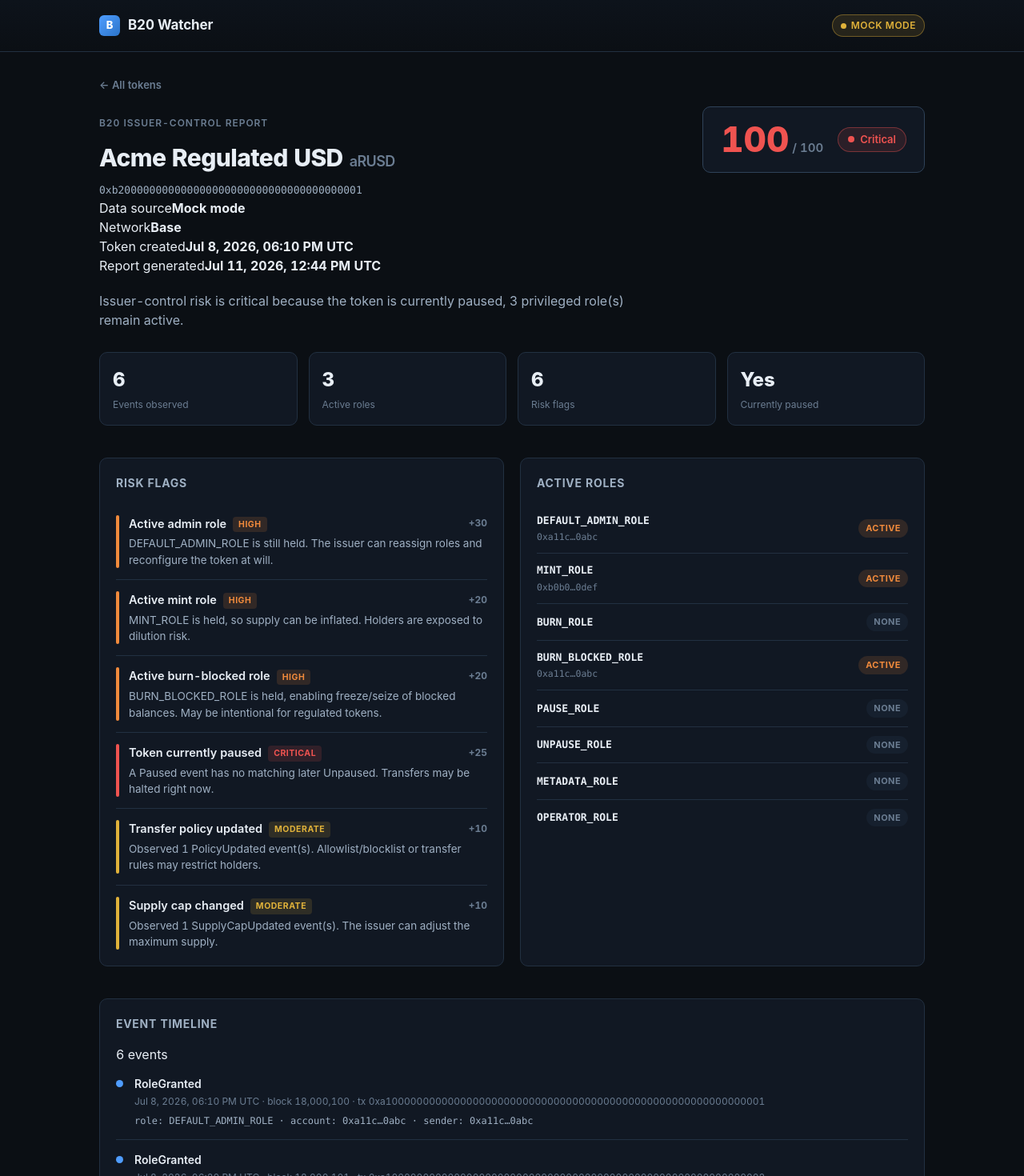
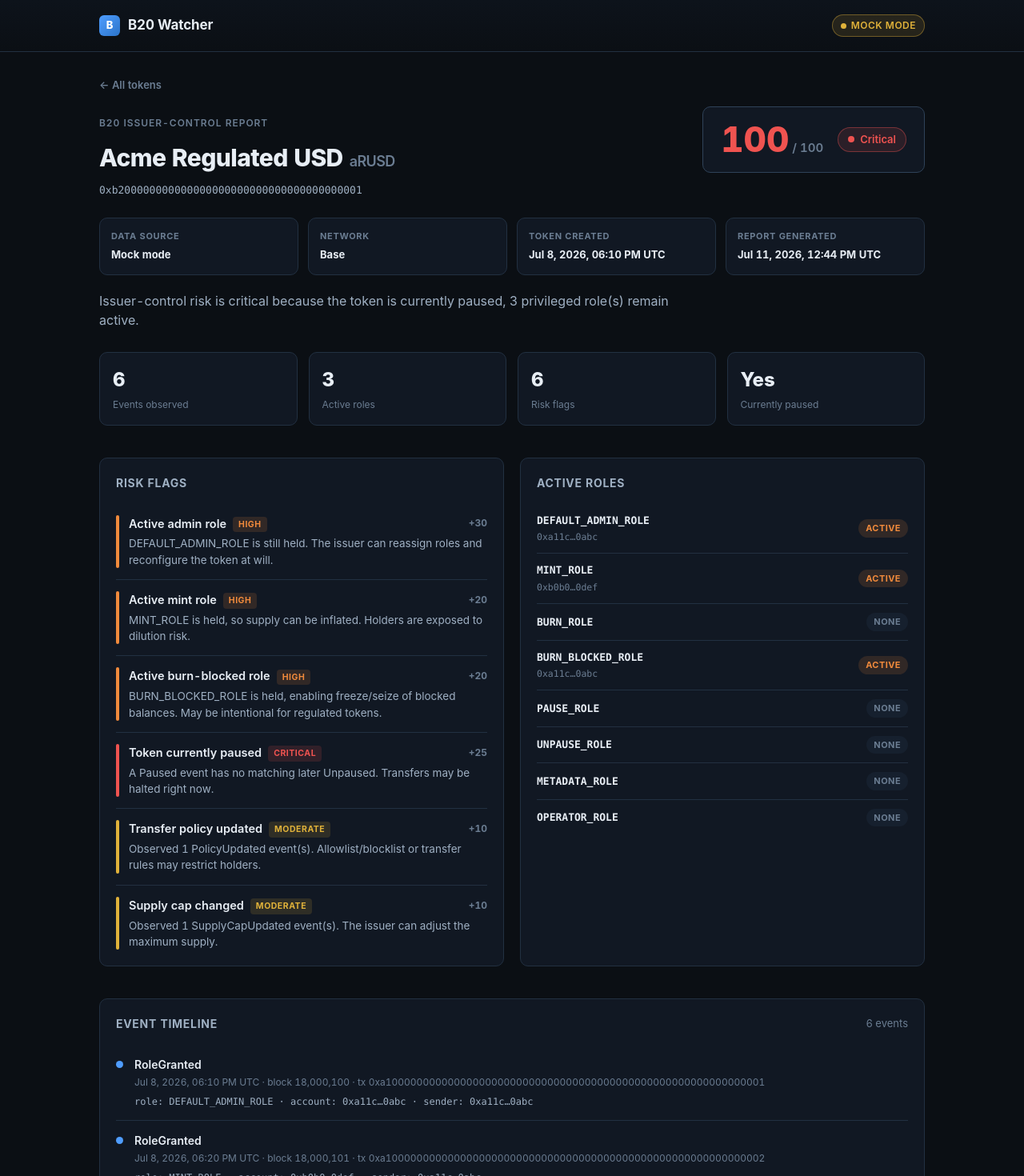
Before and after one commit to Anton-dot911/b20-watcher, a Next.js app: page /tokens/0xb200000000000000000000000000000000000001 in a window 1280 px wide. Shown: the top 1470 px of the page at 80% size. Built offline with nearby package versions, Linux system fonts and the light colour scheme.

Commit message:
feat: polish token risk report UI

```diff
--- a/app/tokens/[address]/page.module.css
+++ b/app/tokens/[address]/page.module.css
@@ -23,7 +23,7 @@
   font-size: 30px;
   font-weight: 800;
   letter-spacing: -0.02em;
-  margin: 0;
+  margin: 8px 0 0;
 }
 
 .symbol {
@@ -44,7 +44,50 @@
   margin: 20px 0 0;
   font-size: 16px;
   color: var(--text-dim);
-  max-width: 68ch;
+  max-width: 72ch;
+}
+
+/* Metadata --------------------------------------------------------------- */
+.metaGrid {
+  display: grid;
+  grid-template-columns: repeat(4, 1fr);
+  gap: 12px;
+  margin-top: 24px;
+}
+
+@media (max-width: 820px) {
+  .metaGrid {
+    grid-template-columns: repeat(2, 1fr);
+  }
+}
+
+@media (max-width: 520px) {
+  .metaGrid {
+    grid-template-columns: 1fr;
+  }
+}
+
+.metaGrid div {
+  border: 1px solid var(--border);
+  border-radius: var(--radius);
+  background: var(--bg-elev);
+  padding: 14px;
+}
+
+.metaGrid span {
+  display: block;
+  color: var(--text-faint);
+  font-size: 11px;
+  font-weight: 700;
+  text-transform: uppercase;
+  letter-spacing: 0.06em;
+}
+
+.metaGrid strong {
+  display: block;
+  color: var(--text);
+  font-size: 13px;
+  margin-top: 6px;
 }
 
 /* Score panel ------------------------------------------------------------- */
@@ -99,6 +142,29 @@
   text-transform: uppercase;
   letter-spacing: 0.05em;
   color: var(--text-dim);
+}
+
+.cardHeader {
+  display: flex;
+  align-items: center;
+  justify-content: space-between;
+  gap: 16px;
+  margin-bottom: 16px;
+}
+
+.cardHeader h2 {
+  margin: 0;
+}
+
+.cardHeader span {
+  color: var(--text-faint);
+  font-size: 13px;
+}
+
+.mutedText {
+  color: var(--text-dim);
+  font-size: 14px;
+  margin: 0;
 }
 
 /* Stats ------------------------------------------------------------------- */
@@ -259,6 +325,11 @@
 
 .event:last-child {
   border-bottom: none;
+  padding-bottom: 0;
+}
+
+.event:first-of-type {
+  padding-top: 0;
 }
 
 .eventDot {
@@ -272,6 +343,7 @@
 
 .eventMain {
   flex: 1;
+  min-width: 0;
 }
 
 .eventName {
@@ -290,7 +362,7 @@
   font-size: 12px;
   color: var(--text-dim);
   margin-top: 6px;
-  word-break: break-all;
+  word-break: break-word;
 }
 
 .disclaimer {
```
